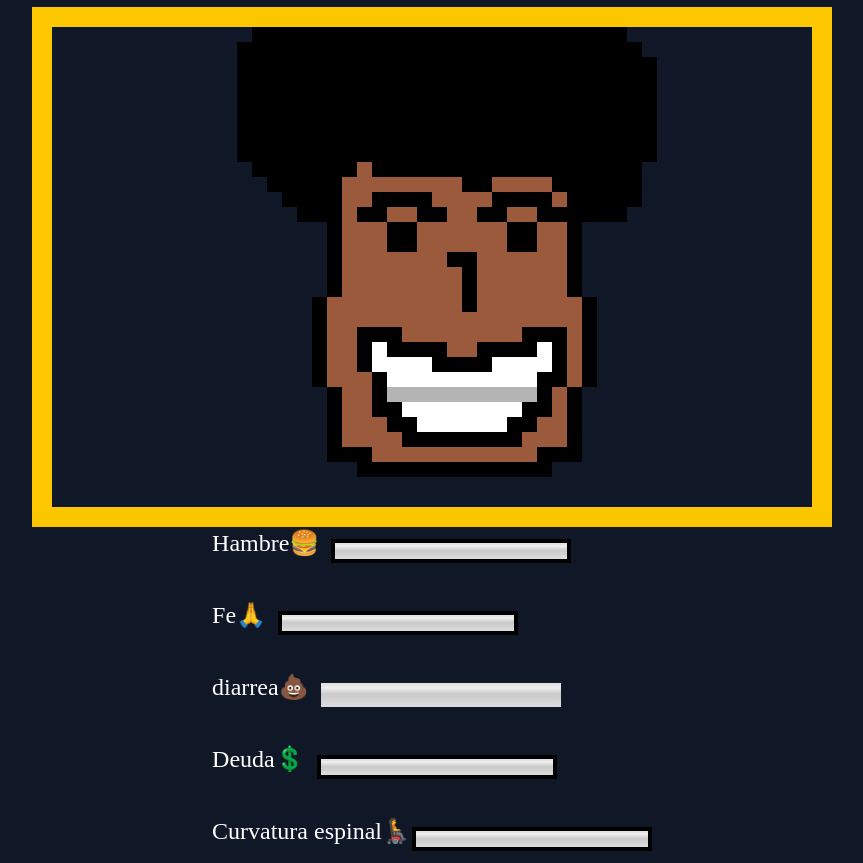
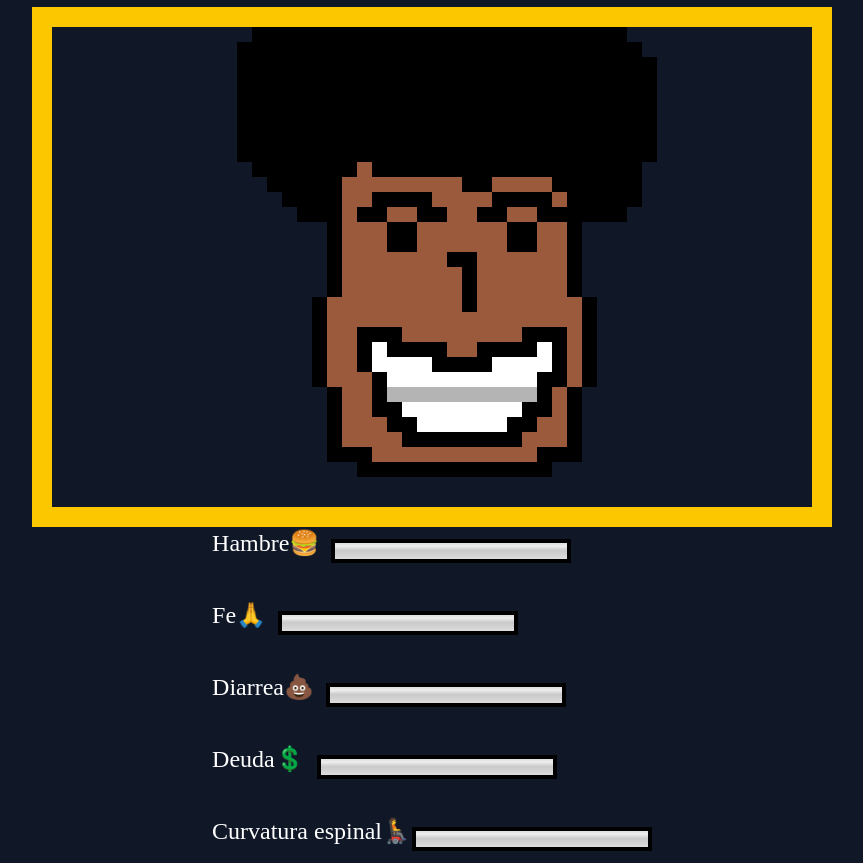
Before and after one commit to FrancoMarchetta/valenPou, a website built with Vite: page index.html in a window 1280 px wide. Shown: the part 85-948 px from the top of the page, without its empty margins (208-1071 px from the left). Built offline with nearby package versions, Linux system fonts and the light colour scheme; a web font is replaced by a local one.

Commit message:
arreglo shitmetter

```diff
--- a/index.html
+++ b/index.html
@@ -39,10 +39,11 @@
           class="w-60 h-12 appearance-none [&::-webkit-meter-bar]:bg-slate-800 [&::-webkit-meter-bar]:border-4 [&::-webkit-meter-bar]:border-black [&::-webkit-meter-bar]:rounded-none [&::-webkit-meter-optimum-value]:bg-green-500 [&::-webkit-meter-optimum-value]:border-y-2 [&::-webkit-meter-optimum-value]:border-white/30 [&::-webkit-meter-suboptimum-value]:bg-yellow-400 [&::-webkit-meter-even-less-good-value]:bg-red-600"></meter>
       </div>
       <div class="flex gap-3">
-        <h1 class="text-2xl">diarrea💩</h1>
+        <h1 class="text-2xl">Diarrea💩</h1>
         <meter id="shitMetter" min="0" max="100" low="30" high="70" optimum="10" value="20"
-          class="w-60 h-12 appearance-none [&::-webkit-meter-bar]:bg-slate-800 [&::-wesbkit-meter-bar]:border-4 [&::-webkit-meter-bar]:border-black [&::-webkit-meter-bar]:rounded-none [&::-webkit-meter-optimum-value]:bg-green-500 [&::-webkit-meter-optimum-value]:border-y-2 [&::-webkit-meter-optimum-value]:border-white/30 [&::-webkit-meter-suboptimum-value]:bg-yellow-400 [&::-webkit-meter-even-less-good-value]:bg-red-600"></meter>
+          class="w-60 h-12 appearance-none [&::-webkit-meter-bar]:bg-slate-800 [&::-webkit-meter-bar]:border-4 [&::-webkit-meter-bar]:border-black [&::-webkit-meter-bar]:rounded-none [&::-webkit-meter-optimum-value]:bg-green-500 [&::-webkit-meter-optimum-value]:border-y-2 [&::-webkit-meter-optimum-value]:border-white/30 [&::-webkit-meter-suboptimum-value]:bg-yellow-400 [&::-webkit-meter-even-less-good-value]:bg-red-600"></meter>
       </div>
+
       <div class="flex gap-3">
         <h1 class="text-2xl">Deuda💲</h1>
         <meter id="debtMetter" min="0" max="100" low="30" high="70" optimum="10" value="20"
```
